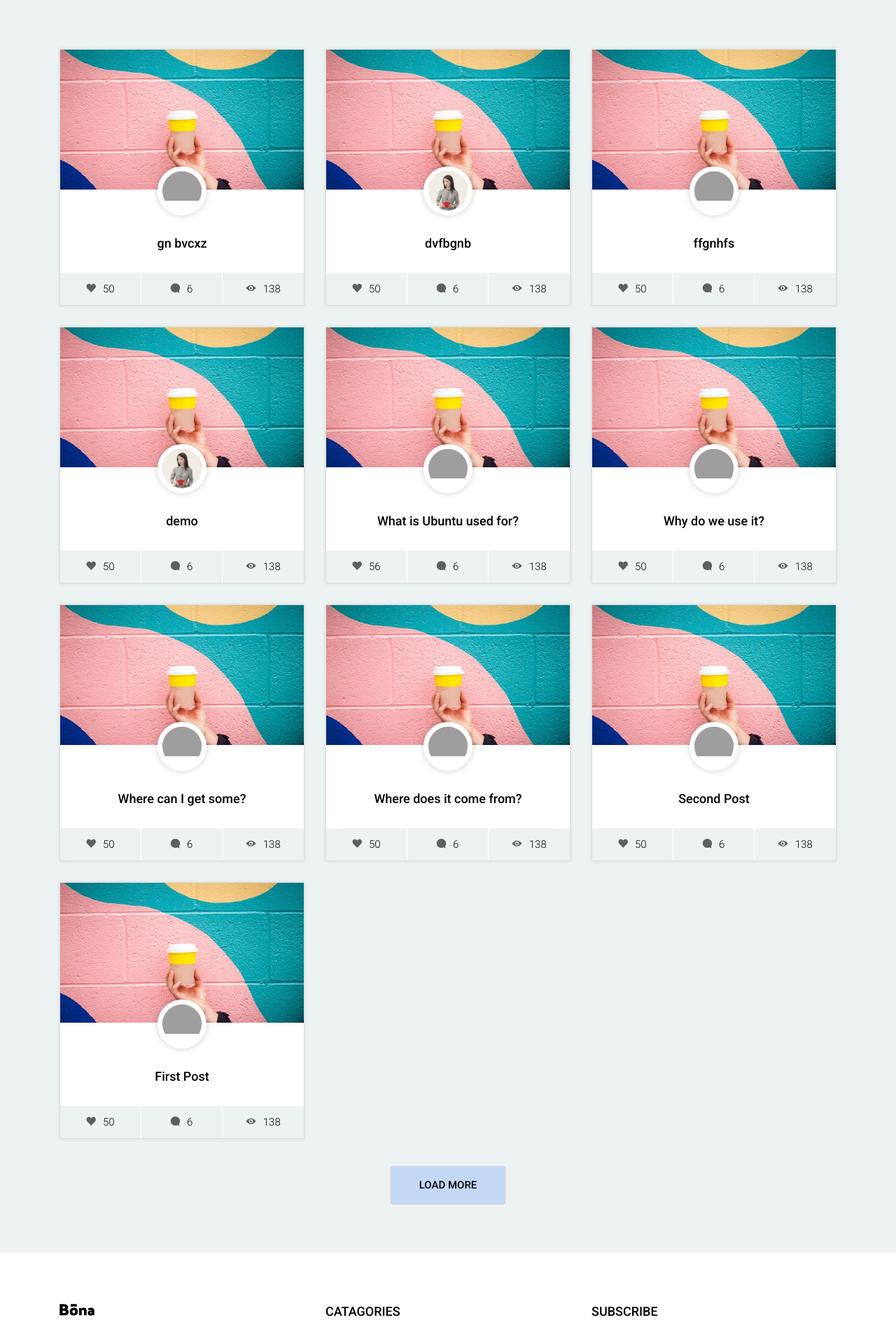
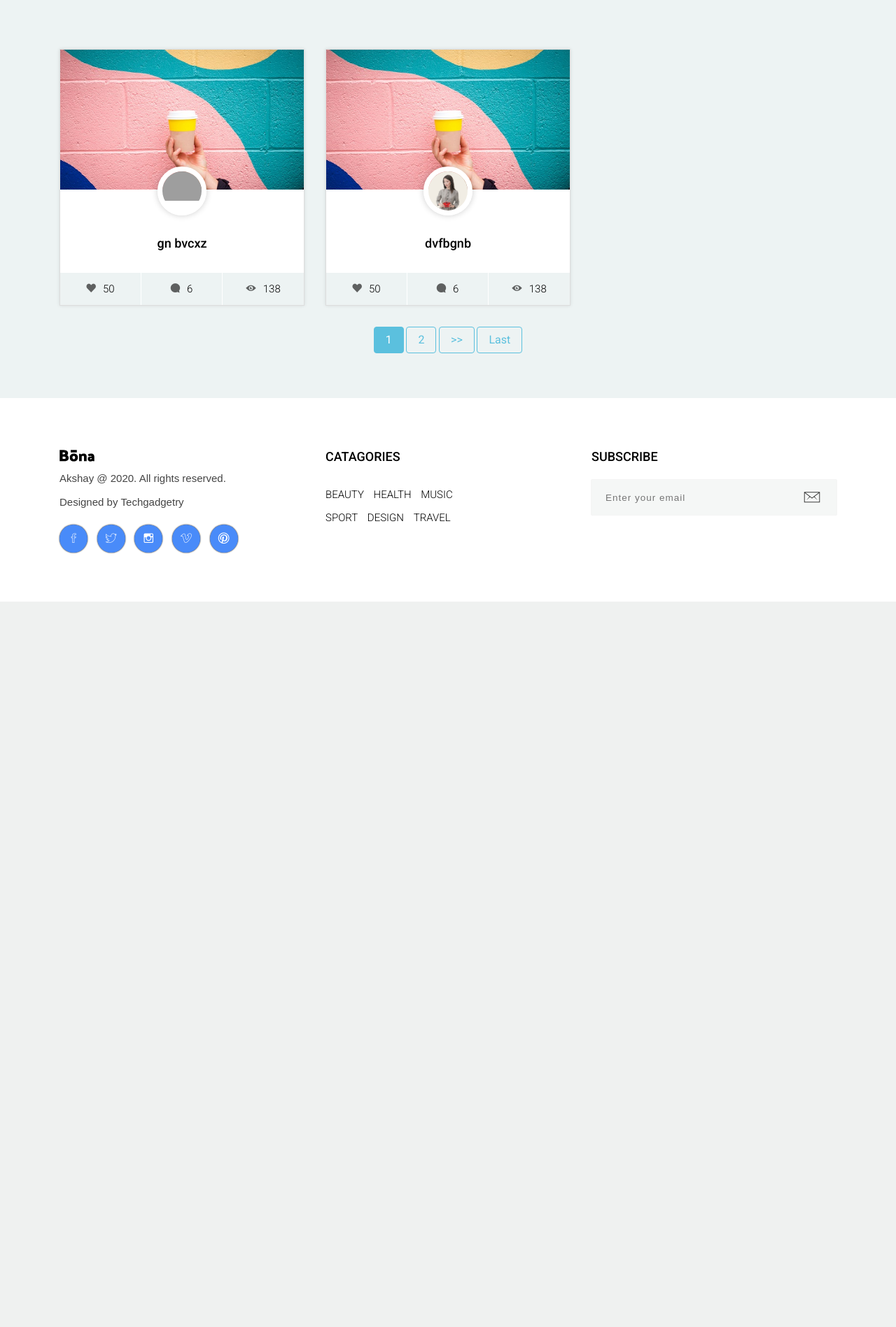
Before and after one commit to IamAkshayKaushik/blog, a Django app: page / in a window 1280 px wide. Shown: the part 60-1957 px from the top of the page at 70% size. After the commit the page ends 920 px from the top, so only its background shows below. Run offline with Django 3.2, Linux system fonts and the light colour scheme; data comes from the database, SQL or seed files in the repository; some libraries are stand-ins or nearby versions; some web fonts are replaced; grey boxes are pictures that could not be loaded.

Commit message:
'added-pagination'

```diff
--- a/blog/models.py
+++ b/blog/models.py
@@ -70,7 +70,7 @@ class Post(models.Model):
         return self.title
 
     def get_absolute_url(self):
-        # return reverse('blog:post_detail', kwargs={"slug": self.slug})
+        # return reverse('post', kwargs={"slug": self.slug})
         return f"/{self.slug}/"
 
     def get_random_posts_by_category(self):
--- a/blog/templates/blog/base.html
+++ b/blog/templates/blog/base.html
@@ -7,25 +7,14 @@
 	<meta http-equiv="X-UA-Compatible" content="IE=edge">
     <meta name="viewport" content="width=device-width, initial-scale=1">
 	<meta charset="UTF-8">
-
-	{% block meta %}
-	{% endblock meta %}
-
 	<!-- Font -->
-
 	<link href="https://fonts.googleapis.com/css?family=Roboto:300,400,500" rel="stylesheet">
-
-
 	<!-- Stylesheets -->
-
 	<link href="{% static 'common-css/bootstrap.css' %}" rel="stylesheet">
-
 	<link href="{% static 'common-css/ionicons.css' %}" rel="stylesheet">
 
 
-{% block header %}
-{% endblock header %}
-
+{% block header %}{% endblock header %}
 
 </head>
 <body >
@@ -53,13 +42,7 @@
 		</div><!-- conatiner -->
 	</header>
 
-
-
-		{% block content %}
-
-		{% endblock content %}
-
-
+		{% block content %}{% endblock content %}
 
 	<footer>
 		<div class="container">
--- a/blog/templates/blog/home.html
+++ b/blog/templates/blog/home.html
@@ -13,7 +13,7 @@
     <section class="blog-area section">
 		<div class="container">
 			<div class="row">
-                {% for post in object_list%}
+                {% for post in object_list %}
                     <div class="col-lg-4 col-md-6">
                         <div class="card h-100">
                             <div class="single-post post-style-1">
@@ -39,9 +39,29 @@
 
 			</div>
 
-			<a class="load-more-btn" href="#"><b>LOAD MORE</b></a>
+{#			<a class="load-more-btn" href="#"><b>LOAD MORE</b></a>#}
+            {% if is_paginated %}
+
+              {% if page_obj.has_previous %}
+                <a class="btn btn-outline-info mb-4" href="?page=1">First</a>
+                <a class="btn btn-outline-info mb-4" href="?page={{ page_obj.previous_page_number }}"><<</a>
+              {% endif %}
+
+              {% for num in page_obj.paginator.page_range %}
+                {% if page_obj.number == num %}
+                  <a class="btn btn-info mb-4" href="?page={{ num }}">{{ num }}</a>
+                {% elif num > page_obj.number|add:'-2' and num < page_obj.number|add:'2' %}
+                  <a class="btn btn-outline-info mb-4" href="?page={{ num }}">{{ num }}</a>
+                {% endif %}
+              {% endfor %}
+
+              {% if page_obj.has_next %}
+                <a class="btn btn-outline-info mb-4" href="?page={{ page_obj.next_page_number }}">>></a>
+                <a class="btn btn-outline-info mb-4" href="?page={{ page_obj.paginator.num_pages }}">Last</a>
+              {% endif %}
+
+            {% endif %}
 
 		</div><!-- container -->
     </section><!-- section -->
-
 {% endblock content%}
--- a/blog/views.py
+++ b/blog/views.py
@@ -23,6 +23,7 @@ posts = [{
 class Home(generic.ListView):
     model = Post
     template_name = 'blog/home.html'
+    paginate_by = 2
 
     # def get(self, request):
     #     return render(request, 'base.html', {'posts': posts})
```
